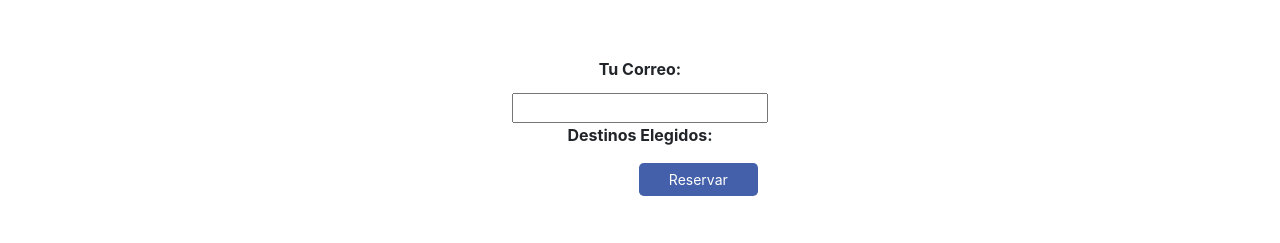
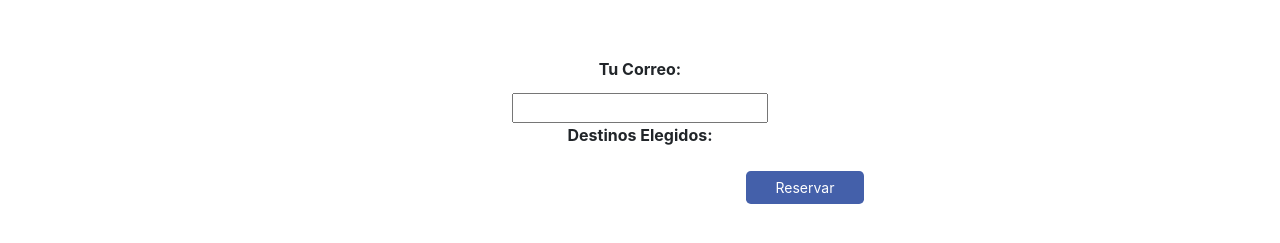
Before and after one commit to egvargas/ViajesPorArg, a website: page reservar.html in a window 1280 px wide. Shown: the part 123-366 px from the top of the page. Drawn offline with nearby package versions, Linux system fonts and the light colour scheme; some packages are replaced by stand-ins of ours; a script that the page names is missing.

Commit message:
Update reservar.html

```diff
--- a/reservar.html
+++ b/reservar.html
@@ -41,8 +41,8 @@
             <label for="destinos" style="display: center;"><b>Destinos Elegidos:</b></label>
             <div class="field">
             <div type="text" name="destinos" id="destinos" cols="80" rows="4" readonly ></div>
-          </div>
-            <div class="col-md-10 text-center" style="padding: 8px;">
+
+            <div class="col-md-10 text-center" style="padding: 8px;"></div>
                   <input class="btn btn-primary btn-lg" type="submit" id="button" value="Reservar"  style="text-align: center;"  >
 
                 </form>
```
